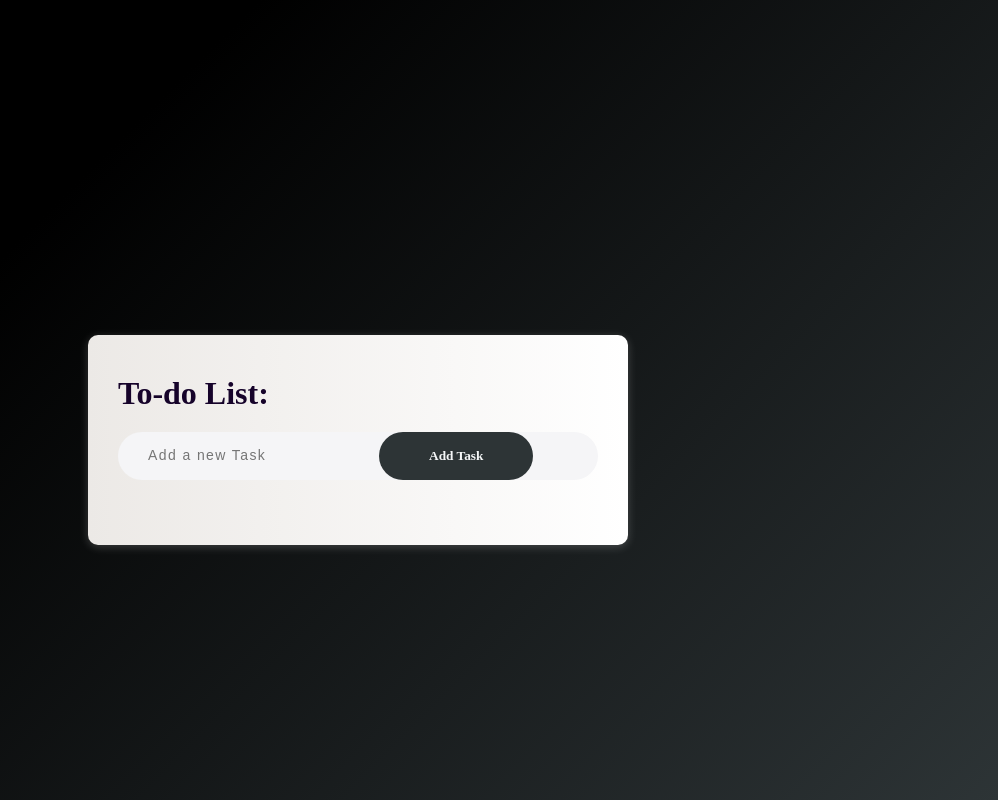
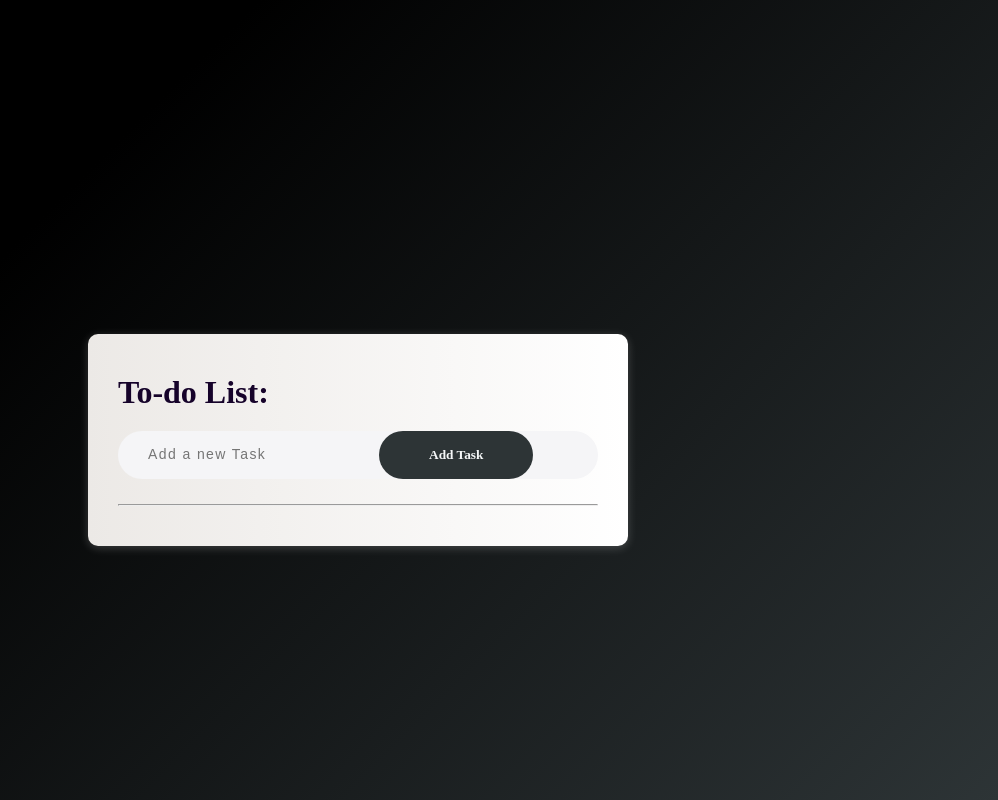
Before and after one commit to muktinathrajbanshi/CreateSliceReduxToolKitApp, a React (Vite) app: page / in a window 1280 px wide. Shown: the whole page, without its empty margins (282-1280 px from the left). Built offline with nearby package versions, Linux system fonts and the light colour scheme.

Commit message:
Connect Redux Toolkit with React: Building a Simple Todo App UI

```diff
--- a/src/App.jsx
+++ b/src/App.jsx
@@ -1,5 +1,3 @@
-import React from 'react'
-import { Todo } from './components/Todo';
 
 const App = () => {
   return (
@@ -12,9 +10,12 @@ const App = () => {
             <button type="submit">Add Task</button>
           </form>
         </div>
+        <hr />
+
+        <ul id="list-container"></ul>
       </div>
     </div>
-  )
+  );
 };
 
 export default App;
```
